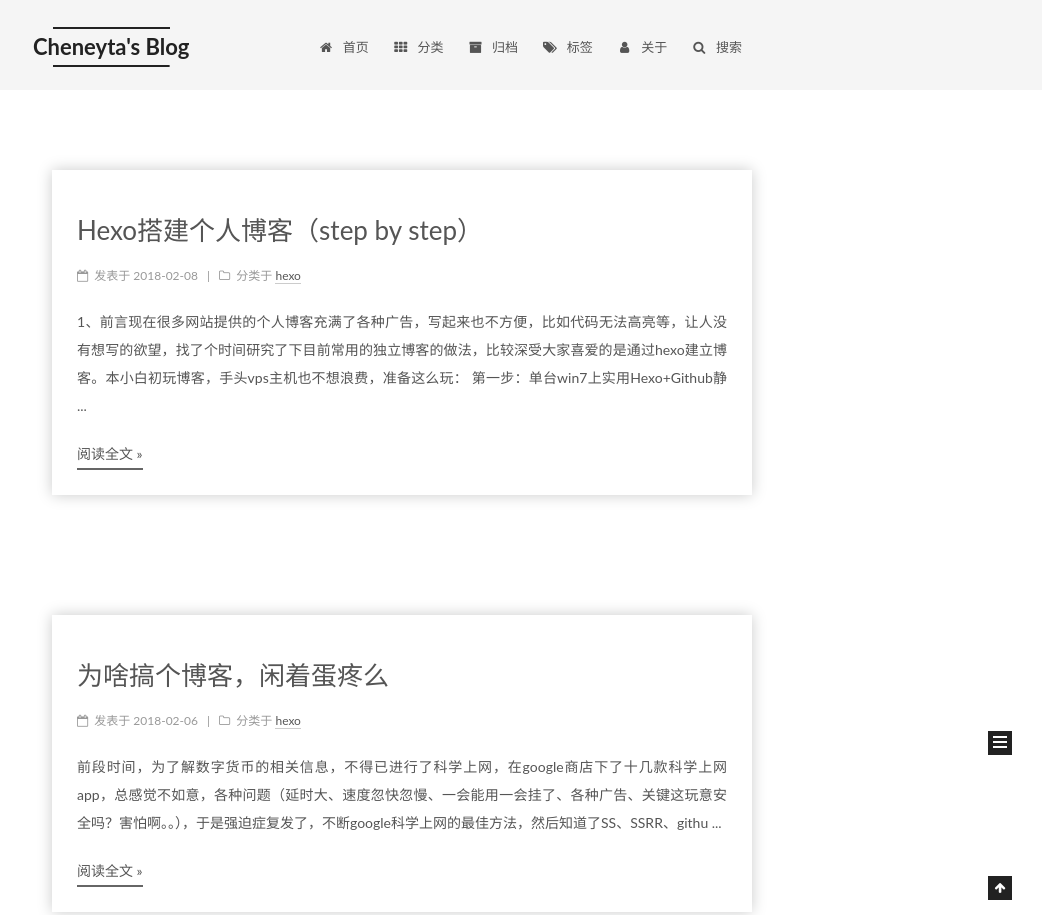
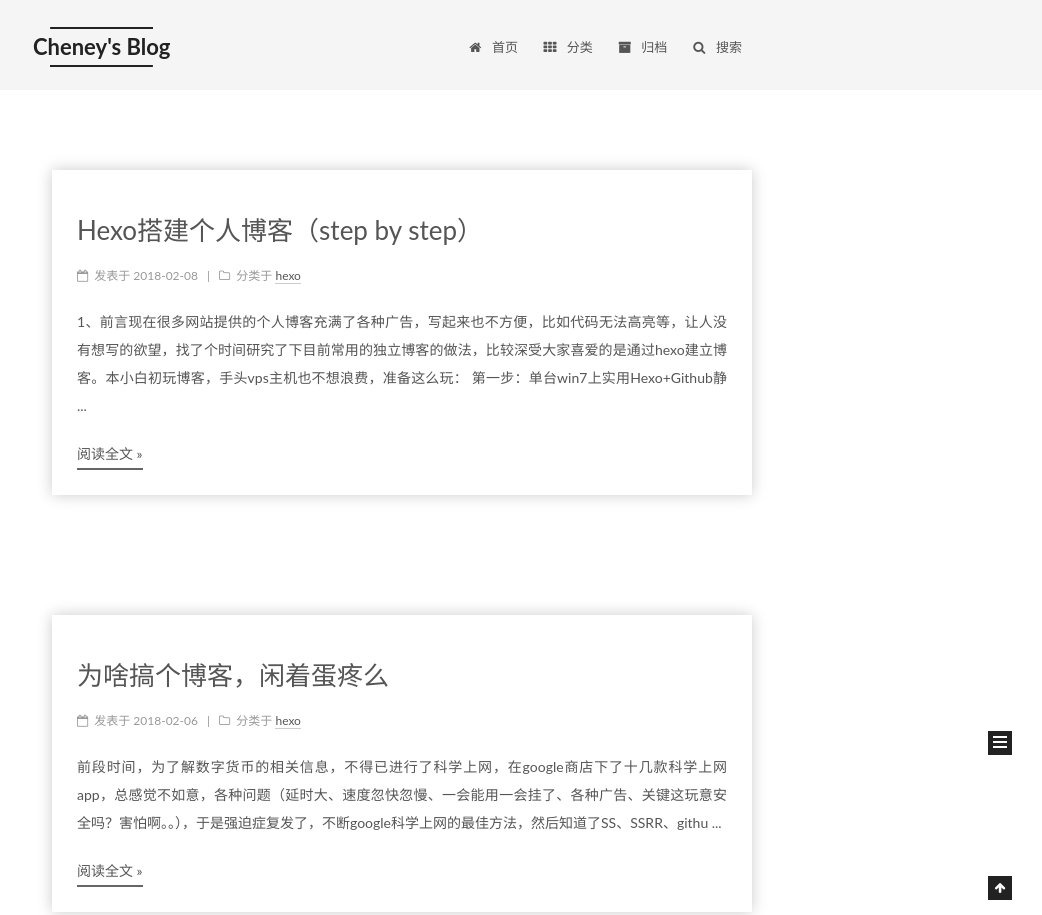
Before and after one commit to cheneytac/cheneytac, a plain HTML site: page index.html in a window 1280 px wide. Shown: the top 915 px of the page, without its empty margins (238-1280 px from the left). Drawn offline with Linux system fonts and the light colour scheme; some packages are replaced by stand-ins of ours; a script that the page names is missing.

Commit message:
Site updated: 2018-02-10 15:30:55

```diff
--- a/2018/02/06/为啥搞个博客，闲着蛋疼么/index.html
+++ b/2018/02/06/为啥搞个博客，闲着蛋疼么/index.html
@@ -108,7 +108,7 @@
 <meta property="og:type" content="article">
 <meta property="og:title" content="为啥搞个博客，闲着蛋疼么">
 <meta property="og:url" content="http://cheney.life/2018/02/06/为啥搞个博客，闲着蛋疼么/index.html">
-<meta property="og:site_name" content="Cheneyta&#39;s Blog">
+<meta property="og:site_name" content="Cheney&#39;s Blog">
 <meta property="og:description" content="前段时间，为了解数字货币的相关信息，不得已进行了科学上网，在google商店下了十几款科学上网 app，总感觉不如意，各种问题（延时大、速度忽快忽慢、一会能用一会挂了、各种广告、关键这玩意安全吗？害怕啊。。），于是强迫症复发了，不断google科学上网的最佳方法，然后知道了SS、SSRR、github等等。虽说在电报里可以弄到免费的ssrr账号，可是不稳定啊，得时不时的更换，在找梯子过程中知道了如">
 <meta property="og:locale" content="zh-CN">
 <meta property="og:updated_time" content="2018-02-09T13:59:55.798Z">
@@ -118,7 +118,7 @@
 
 
 
-  <link rel="alternate" href="/atom.xml" title="Cheneyta's Blog" type="application/atom+xml" />
+  <link rel="alternate" href="/atom.xml" title="Cheney's Blog" type="application/atom+xml" />
 
 
 
@@ -132,7 +132,7 @@
     sidebar: "",
   };
 </script>
-  <title>为啥搞个博客，闲着蛋疼么 | Cheneyta's Blog</title>
+  <title>为啥搞个博客，闲着蛋疼么 | Cheney's Blog</title>
 
 
 
@@ -190,7 +190,7 @@
     <div class="custom-logo-site-title">
       <a href="/"  class="brand" rel="start">
         <span class="logo-line-before"><i></i></span>
-        <span class="site-title">Cheneyta's Blog</span>
+        <span class="site-title">Cheney's Blog</span>
         <span class="logo-line-after"><i></i></span>
       </a>
     </div>
@@ -230,18 +230,6 @@
         <li class="menu-item menu-item-archives">
           <a href="/archives/" rel="section">
             <i class="menu-item-icon fa fa-fw fa-archive"></i> <br />归档</a>
-        </li>
-
-
-        <li class="menu-item menu-item-tags">
-          <a href="/tags/" rel="section">
-            <i class="menu-item-icon fa fa-fw fa-tags"></i> <br />标签</a>
-        </li>
-
-
-        <li class="menu-item menu-item-about">
-          <a href="/about/" rel="section">
-            <i class="menu-item-icon fa fa-fw fa-user"></i> <br />关于</a>
         </li>
 
 
@@ -325,7 +313,7 @@
     </span>
 
     <span hidden itemprop="publisher" itemscope itemtype="http://schema.org/Organization">
-      <meta itemprop="name" content="Cheneyta's Blog">
+      <meta itemprop="name" content="Cheney's Blog">
     </span>
 
 
--- a/atom.xml
+++ b/atom.xml
@@ -1,6 +1,6 @@
 <?xml version="1.0" encoding="utf-8"?>
 <feed xmlns="http://www.w3.org/2005/Atom">
-  <title>Cheneyta&#39;s Blog</title>
+  <title>Cheney&#39;s Blog</title>
 
 
   <link href="/atom.xml" rel="self"/>
--- a/css/main.css
+++ b/css/main.css
@@ -1947,7 +1947,7 @@ pre .javascript .function {
   width: 4px;
   height: 4px;
   border-radius: 50%;
-  background: #e5ff45;
+  background: #bfb378;
 }
 .links-of-blogroll {
   font-size: 13px;
--- a/index.html
+++ b/index.html
@@ -105,18 +105,18 @@
 
 <meta name="description" content="记录那些折腾的日子……">
 <meta property="og:type" content="website">
-<meta property="og:title" content="Cheneyta&#39;s Blog">
+<meta property="og:title" content="Cheney&#39;s Blog">
 <meta property="og:url" content="http://cheney.life/index.html">
-<meta property="og:site_name" content="Cheneyta&#39;s Blog">
+<meta property="og:site_name" content="Cheney&#39;s Blog">
 <meta property="og:description" content="记录那些折腾的日子……">
 <meta property="og:locale" content="zh-CN">
 <meta name="twitter:card" content="summary">
-<meta name="twitter:title" content="Cheneyta&#39;s Blog">
+<meta name="twitter:title" content="Cheney&#39;s Blog">
 <meta name="twitter:description" content="记录那些折腾的日子……">
 
 
 
-  <link rel="alternate" href="/atom.xml" title="Cheneyta's Blog" type="application/atom+xml" />
+  <link rel="alternate" href="/atom.xml" title="Cheney's Blog" type="application/atom+xml" />
 
 
 
@@ -130,7 +130,7 @@
     sidebar: "",
   };
 </script>
-  <title>Cheneyta's Blog</title>
+  <title>Cheney's Blog</title>
 
 
 
@@ -189,7 +189,7 @@
     <div class="custom-logo-site-title">
       <a href="/"  class="brand" rel="start">
         <span class="logo-line-before"><i></i></span>
-        <span class="site-title">Cheneyta's Blog</span>
+        <span class="site-title">Cheney's Blog</span>
         <span class="logo-line-after"><i></i></span>
       </a>
     </div>
@@ -229,18 +229,6 @@
         <li class="menu-item menu-item-archives">
           <a href="/archives/" rel="section">
             <i class="menu-item-icon fa fa-fw fa-archive"></i> <br />归档</a>
-        </li>
-
-
-        <li class="menu-item menu-item-tags">
-          <a href="/tags/" rel="section">
-            <i class="menu-item-icon fa fa-fw fa-tags"></i> <br />标签</a>
-        </li>
-
-
-        <li class="menu-item menu-item-about">
-          <a href="/about/" rel="section">
-            <i class="menu-item-icon fa fa-fw fa-user"></i> <br />关于</a>
         </li>
 
 
@@ -324,7 +312,7 @@
     </span>
 
     <span hidden itemprop="publisher" itemscope itemtype="http://schema.org/Organization">
-      <meta itemprop="name" content="Cheneyta's Blog">
+      <meta itemprop="name" content="Cheney's Blog">
     </span>
 
 
@@ -471,7 +459,7 @@
     </span>
 
     <span hidden itemprop="publisher" itemscope itemtype="http://schema.org/Organization">
-      <meta itemprop="name" content="Cheneyta's Blog">
+      <meta itemprop="name" content="Cheney's Blog">
     </span>
 
 
```
Also changed, not shown: 2018/02/08/hexo搭建个人博客/index.html (+5 -17 lines), about/index.html (+6 -18 lines), archives/2018/02/index.html (+6 -18 lines), archives/2018/index.html (+6 -18 lines), archives/index.html (+6 -18 lines), categories/hexo/index.html (+6 -18 lines), categories/index.html (+6 -18 lines), tags/hexo/index.html (+6 -18 lines), tags/index.html (+6 -18 lines), images/favicon-16x16-next.png, images/favicon-32x32-next.png, images/logo.svg, 4 other files.
